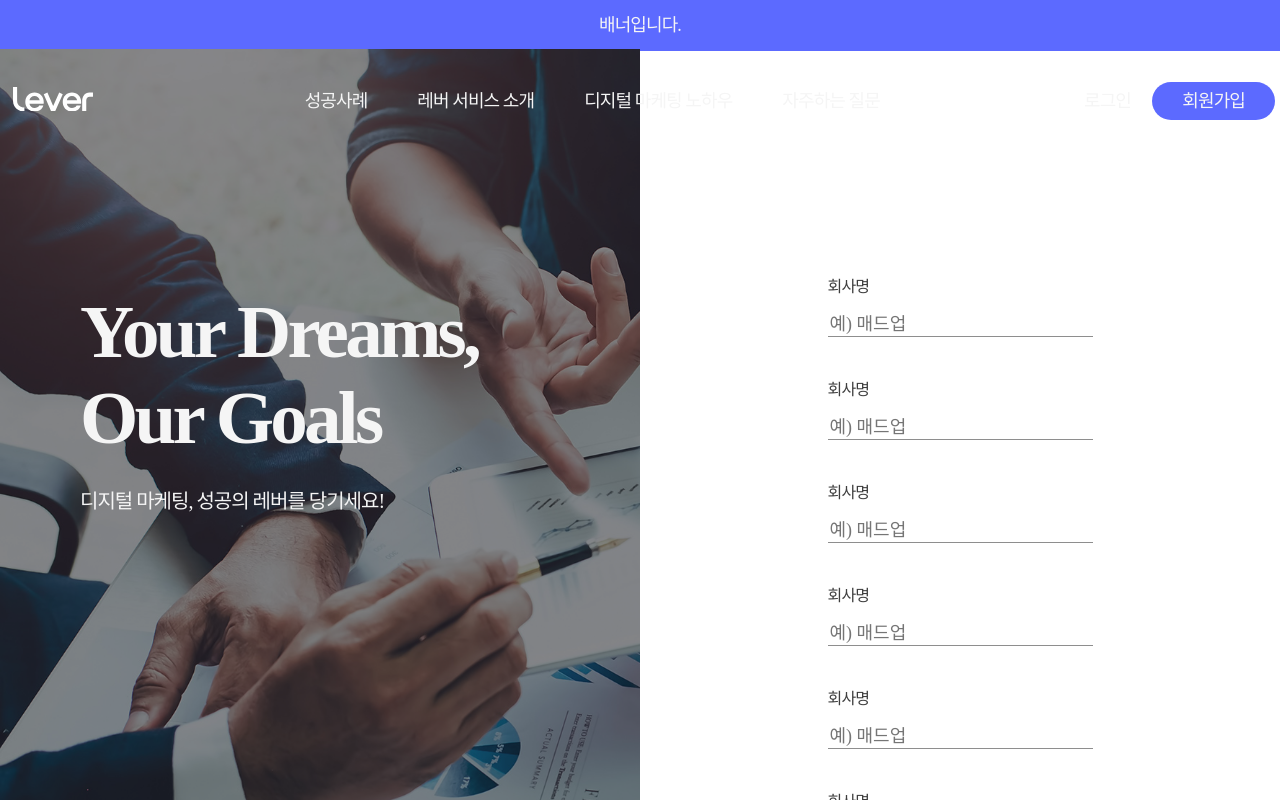
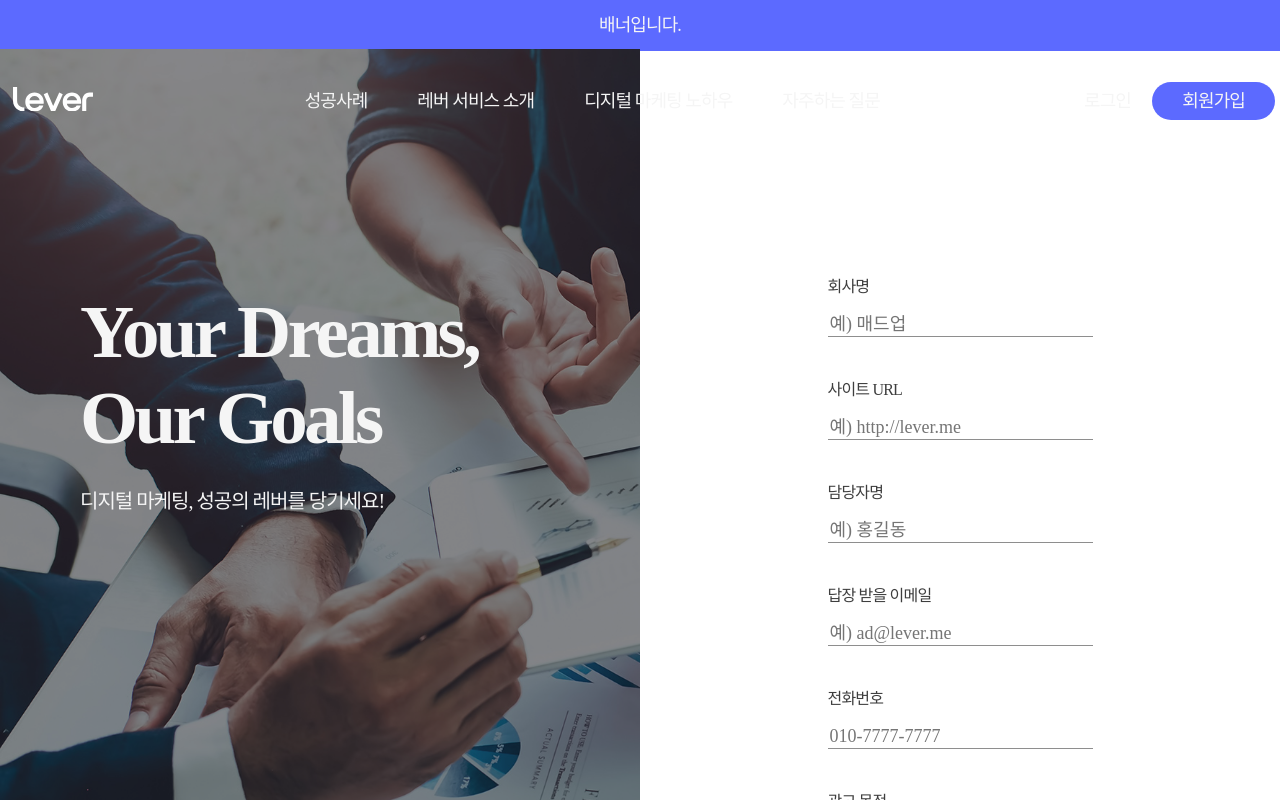
Before and after one commit to gorillaKim/react-landing-boilerplate, a Next.js app: page /index02 in a window 1280 px wide. Shown: the top 800 px of the page. Built offline with nearby package versions, Linux system fonts and the light colour scheme; a web font is replaced by a local one.

Commit message:
feat: MainB의 폼영역 개발중

```diff
--- a/src/components/MainArticle/MainB.tsx
+++ b/src/components/MainArticle/MainB.tsx
@@ -4,6 +4,7 @@ import {MainFlexContainer as MainContainer} from "./Styled";
 import useScrollFadeIn from "../../hooks/useScrollFadeIn";
 import {cssBreakPoint} from "../../styles/constant";
 import {FormBox} from "../Form";
+import ContactForm from "./ContactForm";
 
 const FirstContainer = styled.div`
   width: 50%;
@@ -22,7 +23,11 @@ const FirstContainer = styled.div`
     content: "";
     opacity: 0.5;
     background-color: #0f0f14;
-    z-index: 0;
+  }
+
+  @media (max-width: ${cssBreakPoint.tablet}) {
+    padding: unset;
+  }
 `
 const SecondContainer = styled.div`
   display: flex;
@@ -37,12 +42,13 @@ const SecondContainer = styled.div`
   margin: 0 40px;
   padding: 230px 0 156px 0;
 
-  @media (max-width: ${cssBreakPoint.mobileMd}) {
+  @media (max-width: ${cssBreakPoint.tablet}) {
     display: flex;
-    justify-content: flex-start;
-    align-items: flex-start;
+    justify-content: center;
+    align-items: center;
+    margin: unset;
+    padding: 30px 0;
     height: fit-content;
-    max-height: 180vh;
   }
   @media (max-width: ${cssBreakPoint.mobileXs}) {
     max-height: unset;
@@ -59,7 +65,8 @@ const ContentBox = styled.div`
   padding: 230px 0 168px 0;
 
   @media (max-width: ${cssBreakPoint.tablet}) {
-    padding-bottom: 10px;
+    padding: 170px 0 0 0;
+    height: unset;
   }
 `
 
@@ -86,8 +93,12 @@ const FirstContent = styled.div`
       letter-spacing: -3.75px;
 
       @media (max-width: ${cssBreakPoint.tablet}) {
-         font-size: 57px;
-         letter-spacing: -1.71px;
+        width: 100%;
+        max-width: 100%;
+        height: 53px;
+        font-size: 45px;
+        letter-spacing: -1.71px;
+        text-align: center;
       }
       @media (max-width: ${cssBreakPoint.mobileMd}) {
         max-width: 326px;
@@ -102,6 +113,12 @@ const FirstContent = styled.div`
       font-size: 20px;
       letter-spacing: -1px;
 
+      @media (max-width: ${cssBreakPoint.tablet}) {
+        width: fit-content;
+        height: 29px;
+        text-align: center;
+        margin: 0 auto;
+      }
       @media (max-width: ${cssBreakPoint.mobileMd}) {
         min-width: 284px;
         height: 52px;
@@ -112,11 +129,6 @@ const FirstContent = styled.div`
   }
 `
 
-const initInputs = {
-  contactCompany: undefined,
-
-}
-
 interface IMainB {
 }
 
@@ -125,15 +137,6 @@ const MainB: FC<IMainB> = () => {
     useScrollFadeIn('up', 1, 0),
     useScrollFadeIn('up', 1, 0.5),
   ]
-  const [inputs, setInputs] = useState(initInputs)
-  const { contactCompany } = inputs;
-  const onChangeInput = (event:React.ChangeEvent<HTMLInputElement>) => {
-    const {target}: any = event
-    setInputs({
-      ...inputs,
-      [target.id]: target.value
-    })
-  }
 
   return (
     <MainContainer id="main">
@@ -150,54 +153,7 @@ const MainB: FC<IMainB> = () => {
         </ContentBox>
       </FirstContainer>
       <SecondContainer>
-        <FormBox
-          id={'contactCompany'}
-          inputValue={contactCompany}
-          placeholder={'예) 매드업'}
-          onChange={onChangeInput}
-          label={'회사명'}
-          isRequired={true}
-        />
-        <FormBox
-          id={'contactCompany'}
-          inputValue={contactCompany}
-          placeholder={'예) 매드업'}
-          onChange={onChangeInput}
-          label={'회사명'}
-          isRequired={true}
-        />
-        <FormBox
-          id={'contactCompany'}
-          inputValue={contactCompany}
-          placeholder={'예) 매드업'}
-          onChange={onChangeInput}
-          label={'회사명'}
-          isRequired={true}
-        />
-        <FormBox
-          id={'contactCompany'}
-          inputValue={contactCompany}
-          placeholder={'예) 매드업'}
-          onChange={onChangeInput}
-          label={'회사명'}
-          isRequired={true}
-        />
-        <FormBox
-          id={'contactCompany'}
-          inputValue={contactCompany}
-          placeholder={'예) 매드업'}
-          onChange={onChangeInput}
-          label={'회사명'}
-          isRequired={true}
-        />
-        <FormBox
-          id={'contactCompany'}
-          inputValue={contactCompany}
-          placeholder={'예) 매드업'}
-          onChange={onChangeInput}
-          label={'회사명'}
-          isRequired={true}
-        />
+        <ContactForm/>
       </SecondContainer>
     </MainContainer>
   )
--- a/src/components/MainArticle/Styled.ts
+++ b/src/components/MainArticle/Styled.ts
@@ -10,7 +10,6 @@ export const MainContainer = styled.section`
   background-repeat: no-repeat;
   background-size: cover;
   position: relative;
-
 
   @media (max-width: ${cssBreakPoint.tablet}) {
     margin-top: -73px;
@@ -27,9 +26,22 @@ export const MainContainer = styled.section`
   }
 `
 
-export const MainFlexContainer = styled.div`
+export const MainFlexContainer = styled.section`
   height: fit-content;
   display: flex;
   position: relative;
   margin-top: -101px;
+
+  @media (max-width: ${cssBreakPoint.tablet}) {
+    flex-direction: column;
+    margin-top: -73px;
+    align-items: center;
+    &>div {
+      width: 100%;
+      min-width: unset;
+      &:first-child {
+        height: 539px;
+      }
+    }
+  }
 `
```
